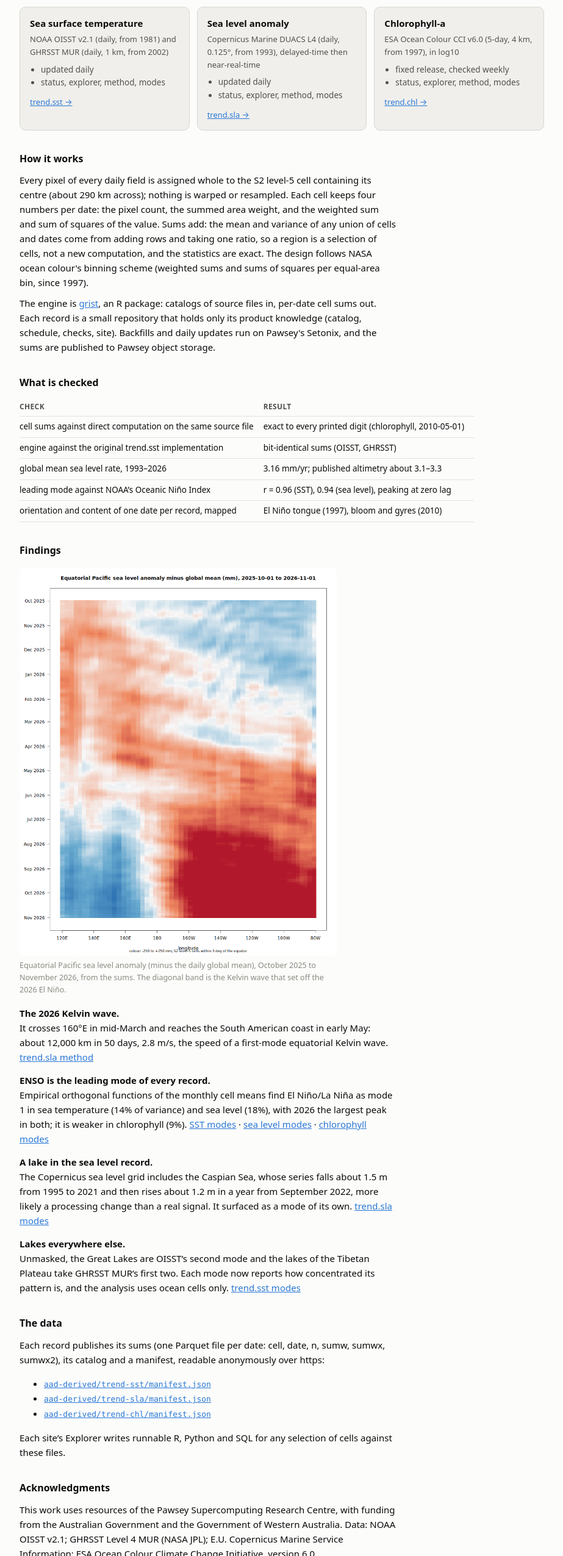
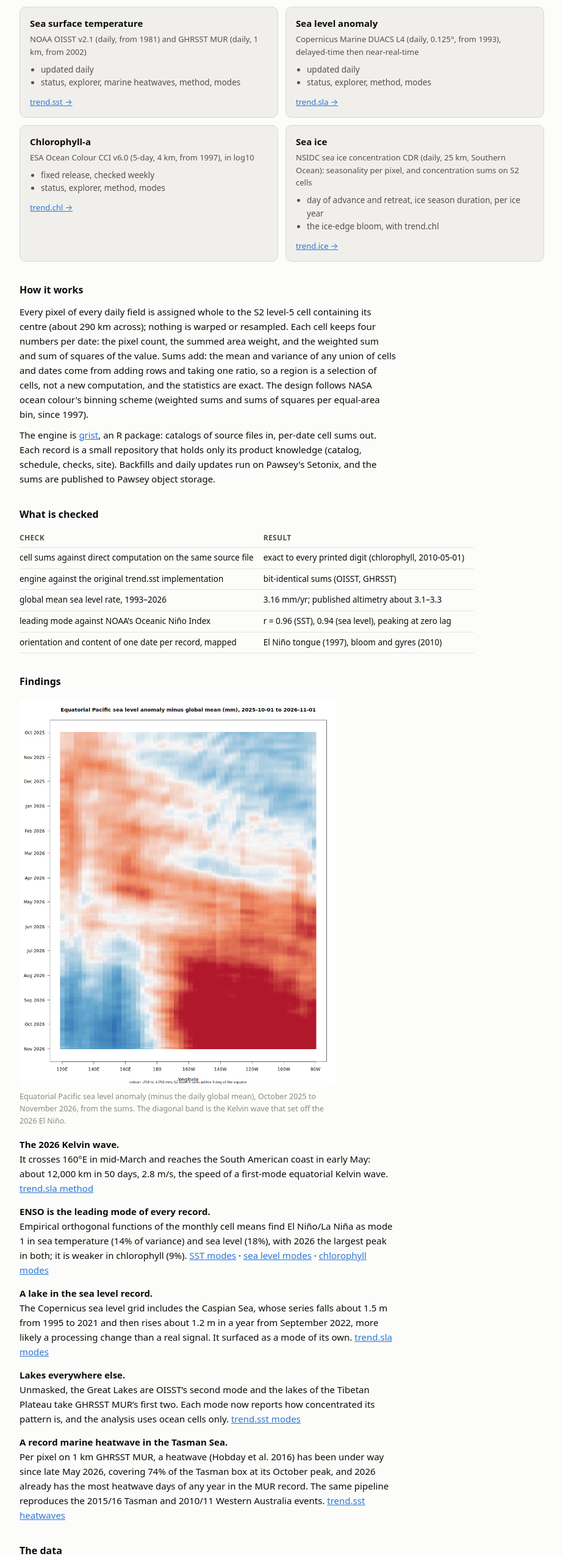
Before and after one commit to AustralianAntarcticDivision/trend, a plain HTML site: page docs/index.html in a window 1280 px wide. Shown: the part 249-2800 px from the top of the page at 61% size, without its empty margins (178-1101 px from the left). Drawn offline with Linux system fonts and the light colour scheme.

Commit message:
Hub: add trend.ice, the heatwaves page and finding; presentation home
The landing page is now the family's presentation home: every record's
site links back here. Adds the sea ice card (2x2 grid), marine
heatwaves on the SST card, a Tasman 2026 heatwave finding, the
trend-ice bucket pointer, and NSIDC in the data acknowledgments.

Co-Authored-By: Claude Opus 5.5 <noreply@anthropic.com>

```diff
--- a/docs/index.html
+++ b/docs/index.html
@@ -4,7 +4,7 @@
 <meta charset="utf-8">
 <meta name="viewport" content="width=device-width, initial-scale=1">
 <title>trend - ocean climate records</title>
-<meta name="description" content="Continuously updated ocean climate records (sea surface temperature, sea level, chlorophyll-a) reduced to exact, mergeable statistics on a global discrete grid.">
+<meta name="description" content="Continuously updated ocean climate records (sea surface temperature, sea level, chlorophyll-a, sea ice) reduced to exact, mergeable statistics on a global discrete grid.">
 <style>
 
   .viz-root {
@@ -57,7 +57,7 @@
   a { color: var(--series-1); }
   .mono { font-family: ui-monospace, "SF Mono", Menlo, Consolas, monospace; font-size: 13px; }
   .lede { font-size: 17px; line-height: 1.55; max-width: 64ch; margin: 18px 0 6px; }
-  .cards { display: grid; grid-template-columns: repeat(auto-fit, minmax(240px, 1fr)); gap: 12px; margin: 14px 0; }
+  .cards { display: grid; grid-template-columns: repeat(auto-fit, minmax(300px, 1fr)); gap: 12px; margin: 14px 0; }
   .card { background: var(--surface-2); border: 1px solid var(--border); border-radius: 10px; padding: 14px 16px; }
   .card h3 { font-size: 15px; margin: 0 0 4px; }
   .card h3 a { color: var(--text-primary); text-decoration: none; }
@@ -93,7 +93,7 @@ re-reading the archives.</p>
   <div class="card">
     <h3><a href="https://mdsumner.github.io/trend.sst/">Sea surface temperature</a></h3>
     <p class="src">NOAA OISST v2.1 (daily, from 1981) and GHRSST MUR (daily, 1 km, from 2002)</p>
-    <ul><li>updated daily</li><li>status, explorer, method, modes</li></ul>
+    <ul><li>updated daily</li><li>status, explorer, marine heatwaves, method, modes</li></ul>
     <a class="go" href="https://mdsumner.github.io/trend.sst/">trend.sst &rarr;</a>
   </div>
   <div class="card">
@@ -107,6 +107,12 @@ re-reading the archives.</p>
     <p class="src">ESA Ocean Colour CCI v6.0 (5-day, 4 km, from 1997), in log10</p>
     <ul><li>fixed release, checked weekly</li><li>status, explorer, method, modes</li></ul>
     <a class="go" href="https://mdsumner.github.io/trend.chl/">trend.chl &rarr;</a>
+  </div>
+  <div class="card">
+    <h3><a href="https://mdsumner.github.io/trend.ice/">Sea ice</a></h3>
+    <p class="src">NSIDC sea ice concentration CDR (daily, 25 km, Southern Ocean): seasonality per pixel, and concentration sums on S2 cells</p>
+    <ul><li>day of advance and retreat, ice season duration, per ice year</li><li>the ice-edge bloom, with trend.chl</li></ul>
+    <a class="go" href="https://mdsumner.github.io/trend.ice/">trend.ice &rarr;</a>
   </div>
 </div>
 
@@ -169,6 +175,13 @@ Lakes are OISST&rsquo;s second mode and the lakes of the Tibetan Plateau
 take GHRSST MUR&rsquo;s first two. Each mode now reports how concentrated
 its pattern is, and the analysis uses ocean cells only.
 <a href="https://mdsumner.github.io/trend.sst/modes.html">trend.sst modes</a></div>
+<div class="finding"><b>A record marine heatwave in the Tasman Sea.</b>
+Per pixel on 1 km GHRSST MUR, a heatwave (Hobday et al. 2016) has been
+under way since late May 2026, covering 74% of the Tasman box at its
+October peak, and 2026 already has the most heatwave days of any year in
+the MUR record. The same pipeline reproduces the 2015/16 Tasman and
+2010/11 Western Australia events.
+<a href="https://mdsumner.github.io/trend.sst/heatwaves.html">trend.sst heatwaves</a></div>
 
 <h2>The data</h2>
 <p>Each record publishes its sums (one Parquet file per date: cell,
@@ -179,6 +192,9 @@ anonymously over https:</p>
   <li><a class="mono" href="https://projects.pawsey.org.au/aad-derived/trend-sla/manifest.json">aad-derived/trend-sla/manifest.json</a></li>
   <li><a class="mono" href="https://projects.pawsey.org.au/aad-derived/trend-chl/manifest.json">aad-derived/trend-chl/manifest.json</a></li>
 </ul>
+<p>Sea ice seasonality is published as per-ice-year GeoTIFFs under
+<span class="mono">aad-derived/trend-ice/</span>; see the
+<a href="https://mdsumner.github.io/trend.ice/data.html">trend.ice data page</a>.</p>
 <p>Each site&rsquo;s Explorer writes runnable R, Python and SQL for any
 selection of cells against these files.</p>
 
@@ -186,6 +202,7 @@ selection of cells against these files.</p>
 <p>This work uses resources of the Pawsey Supercomputing Research Centre,
 with funding from the Australian Government and the Government of
 Western Australia. Data: NOAA OISST v2.1; GHRSST Level 4 MUR (NASA JPL);
+NSIDC Sea Ice Concentration CDR;
 E.U. Copernicus Marine Service Information; ESA Ocean Colour Climate
 Change Initiative, version 6.0.</p>
 
```
Also changed, not shown: 1 other file.
